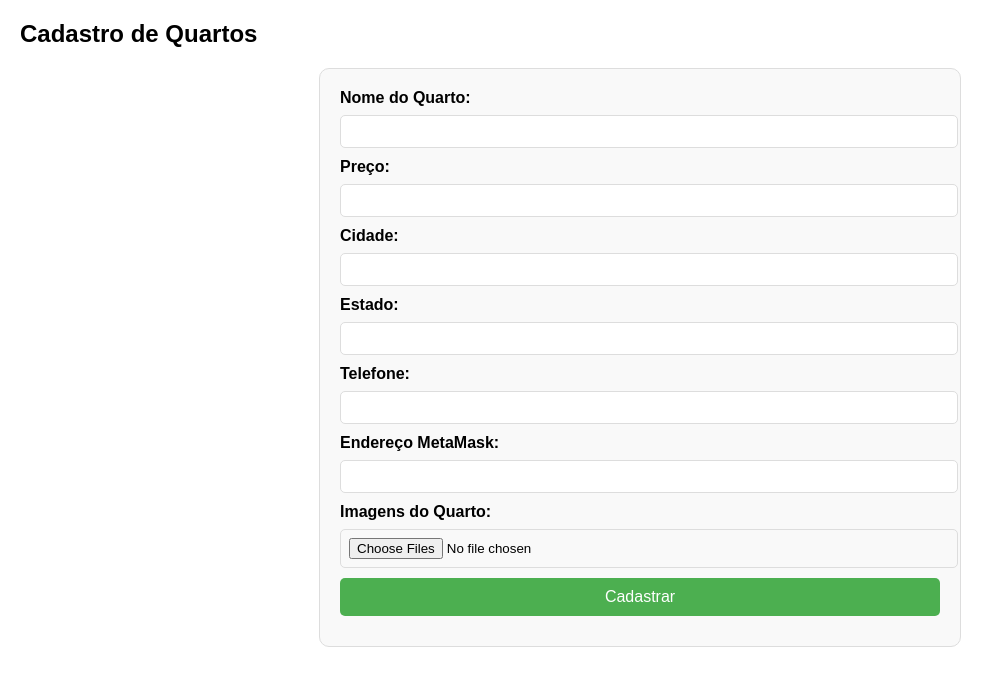
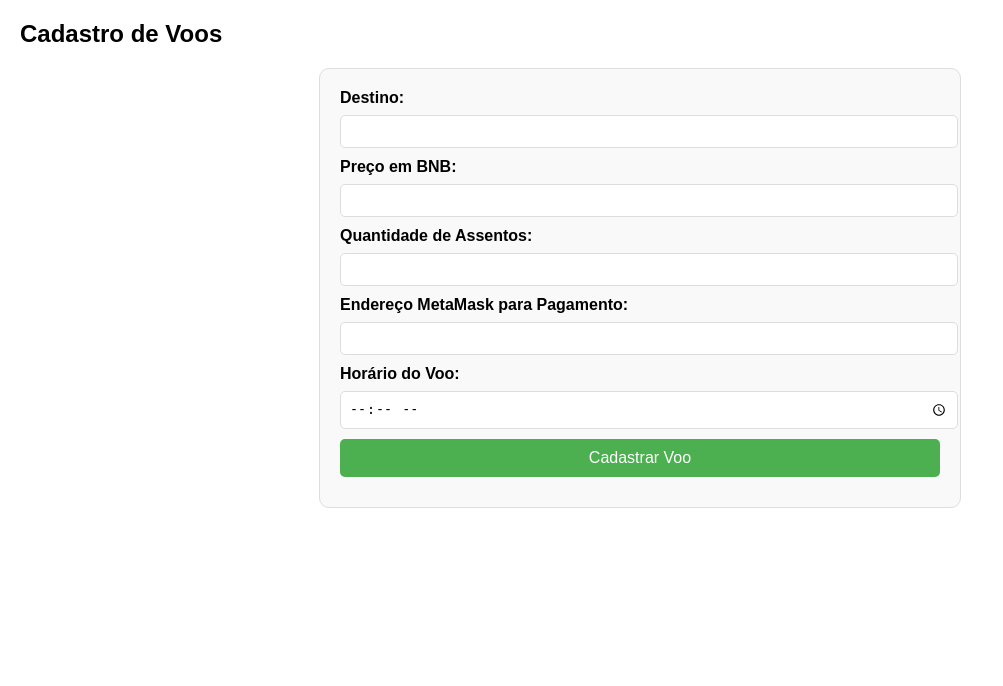
Before and after one commit to pautz/sistema_transporte, a PHP site: page /cadastro_voo.php in a window 1280 px wide. Shown: the top 686 px of the page, without its empty margins (0-1003 px from the left). Run offline with PHP 8.4, Linux system fonts and the light colour scheme; the visitor is signed in with stand-in values (Sample User, id 1).

Commit message:
Update cadastro_voo.php

```diff
--- a/public_html/site3/cadastro_produto/cadastro_voo.php
+++ b/public_html/site3/cadastro_produto/cadastro_voo.php
@@ -3,7 +3,6 @@
 if (session_status() == PHP_SESSION_NONE) {
     session_start();
 }
-$eq_user = $_SESSION["username"];
 
 // Verificar se o usuário está logado
 if (!isset($_SESSION["loggedin"]) || $_SESSION["loggedin"] !== true) {
@@ -13,9 +12,9 @@ if (!isset($_SESSION["loggedin"]) || $_SESSION["loggedin"] !== true) {
 
 // Conexão com o banco de dados
 $servername = "localhost";
-$username = "username";
-$password = "password";
-$dbname = "dbname";
+$username = "";
+$password = "";
+$dbname = "";
 
 $conn = new mysqli($servername, $username, $password, $dbname);
 
@@ -29,7 +28,7 @@ $eq_user = $_SESSION["username"];
 <!DOCTYPE html>
 <html lang="pt-BR">
 <head>
-    <title>Cadastro de Quartos</title>
+    <title>Cadastro de Voos</title>
     <style>
         body { font-family: Arial, sans-serif; margin: 20px; }
         form { max-width: 600px; margin: auto; padding: 20px; border: 1px solid #ddd; border-radius: 10px; background-color: #f9f9f9; }
@@ -39,72 +38,59 @@ $eq_user = $_SESSION["username"];
     </style>
 </head>
 <body>
-    <h2>Cadastro de Quartos</h2>
-    <form action="" method="post" enctype="multipart/form-data">
-        <label for="nome">Nome do Quarto:</label>
-        <input type="text" id="nome" name="nome" required>
+    <h2>Cadastro de Voos</h2>
+    <form action="" method="post">
+        <label for="destino">Destino:</label>
+        <input type="text" id="destino" name="destino" required>
 
-        <label for="preco">Preço:</label>
-        <input type="number" id="preco" name="preco" step="0.01" required>
+        <label for="preco">Preço em BNB:</label>
+<input type="number" id="preco" name="preco" step="0.000000001" required>
 
-        <label for="cidade">Cidade:</label>
-        <input type="text" id="cidade" name="cidade" required>
 
-        <label for="estado">Estado:</label>
-        <input type="text" id="estado" name="estado" required>
+        <label for="quantidade_assentos">Quantidade de Assentos:</label>
+        <input type="number" id="quantidade_assentos" name="quantidade_assentos" required>
 
-        <label for="telefone">Telefone:</label>
-        <input type="text" id="telefone" name="telefone" required>
-
-        <label for="metamask">Endereço MetaMask:</label>
+        <label for="metamask">Endereço MetaMask para Pagamento:</label>
         <input type="text" id="metamask" name="metamask" required>
 
+        <label for="horario">Horário do Voo:</label>
+<input type="time" id="horario" name="horario" required>
 
-        <label for="imagem">Imagens do Quarto:</label>
-        <input type="file" id="imagem" name="imagens[]" multiple required>
 
-        <input type="submit" value="Cadastrar">
+        <input type="submit" value="Cadastrar Voo">
     </form>
 
     <?php
     if ($_SERVER["REQUEST_METHOD"] == "POST") {
-    $nome = htmlspecialchars($_POST['nome']);
+        $destino = htmlspecialchars($_POST['destino']);
         $preco = floatval($_POST['preco']);
-    $cidade = htmlspecialchars($_POST['cidade']);
-    $estado = htmlspecialchars($_POST['estado']);
-    $telefone = htmlspecialchars($_POST['telefone']);
+        $quantidade_assentos = intval($_POST['quantidade_assentos']);
+        $metamask = htmlspecialchars($_POST['metamask']);
         $eq_user = $_SESSION['username'];
-    $metamask = htmlspecialchars($_POST['metamask']); // Novo campo para MetaMask
+        $horario = htmlspecialchars($_POST['horario']);
 
-    // Diretório correto para upload das imagens
-    $target_dir = "uploads/quartos/";
-    if (!is_dir($target_dir)) {
-        mkdir($target_dir, 0777, true);
-    }
+        // Inserir voo no banco
+        $stmt = $conn->prepare("INSERT INTO voos (destino, preco, metamask, horario) VALUES (?, ?, ?, ?)");
+if ($stmt) {
+    $stmt->bind_param("sdss", $destino, $preco, $metamask, $horario);
 
-    // Inserir no banco de dados, incluindo o endereço MetaMask
-    $stmt = $conn->prepare("INSERT INTO quartos (nome, preco, cidade, estado, telefone, eq_user, metamask) VALUES (?, ?, ?, ?, ?, ?, ?)");
-    if ($stmt) {
-        $stmt->bind_param("sdsssss", $nome, $preco, $cidade, $estado, $telefone, $eq_user, $metamask);
 
             if ($stmt->execute()) {
-            $quarto_id = $stmt->insert_id;
+                $voo_id = $stmt->insert_id;
 
-            // Upload de imagens
-            foreach ($_FILES['imagens']['name'] as $key => $imagem) {
-                $target_file = $target_dir . basename($imagem);
-                if (move_uploaded_file($_FILES['imagens']['tmp_name'][$key], $target_file)) {
-                    $stmt_img = $conn->prepare("INSERT INTO imagens_quarto (quarto_id, imagem) VALUES (?, ?)");
-                    if ($stmt_img) {
-                        $stmt_img->bind_param("is", $quarto_id, $target_file);
-                        $stmt_img->execute();
-                    }
+                // Criar os assentos automaticamente
+                for ($i = 1; $i <= $quantidade_assentos; $i++) {
+                    $numero_assento = "A" . $i;
+                    $stmt_assento = $conn->prepare("INSERT INTO assentos (voo_id, numero_assento, pago) VALUES (?, ?, 0)");
+                    if ($stmt_assento) {
+                        $stmt_assento->bind_param("is", $voo_id, $numero_assento);
+                        $stmt_assento->execute();
                     }
                 }
 
-            echo "<h3 style='color: green;'>Quarto cadastrado com sucesso, incluindo endereço MetaMask!</h3>";
+                echo "<h3 style='color: green;'>Voo cadastrado com sucesso, incluindo $quantidade_assentos assentos!</h3>";
             } else {
-            echo "<h3 style='color: red;'>Erro ao cadastrar quarto com endereço MetaMask.</h3>";
+                echo "<h3 style='color: red;'>Erro ao cadastrar voo.</h3>";
             }
             $stmt->close();
         }
@@ -112,6 +98,5 @@ if ($_SERVER["REQUEST_METHOD"] == "POST") {
 
     $conn->close();
     ?>
-
 </body>
 </html>
```
Lines whose indentation alone changed are shown as unchanged.
